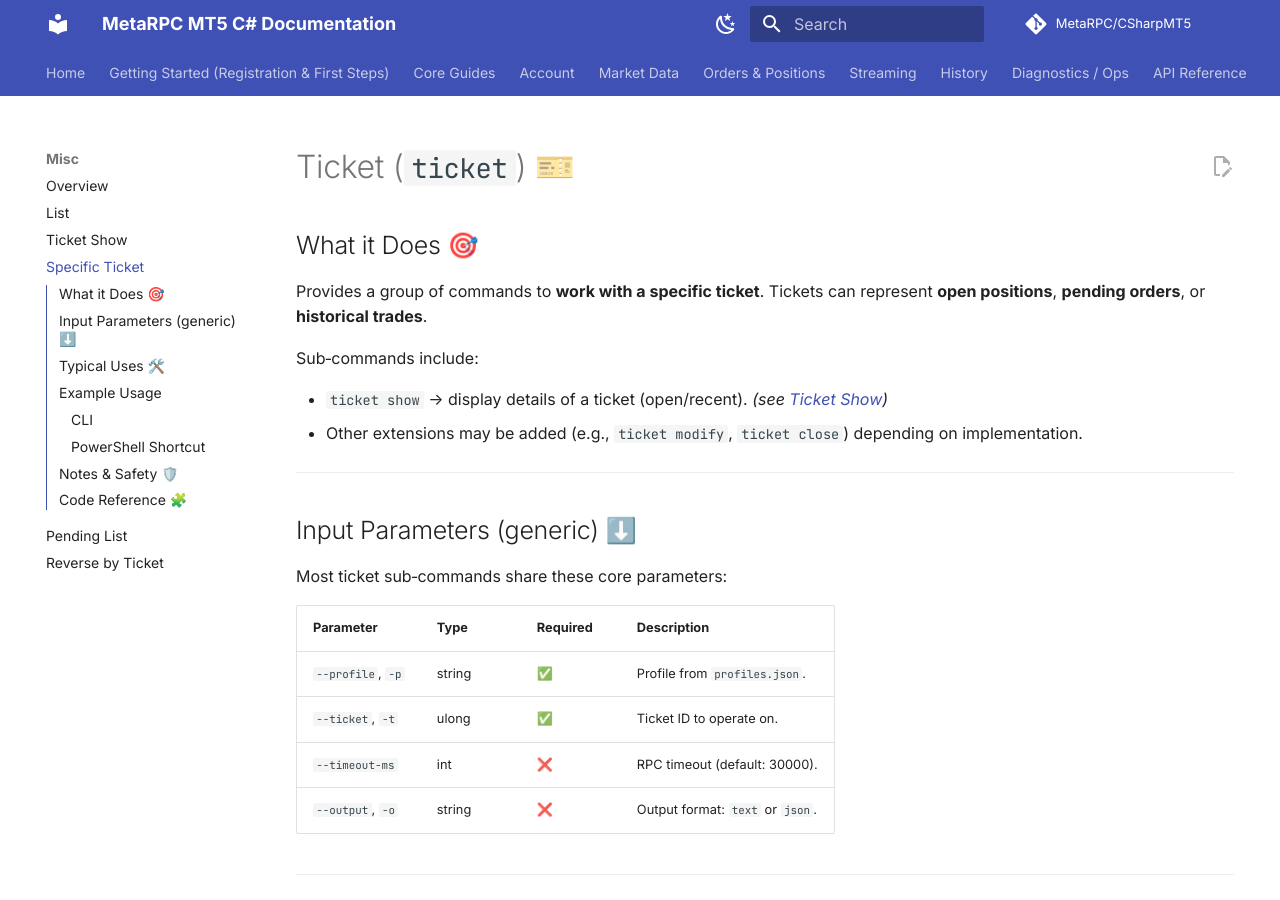
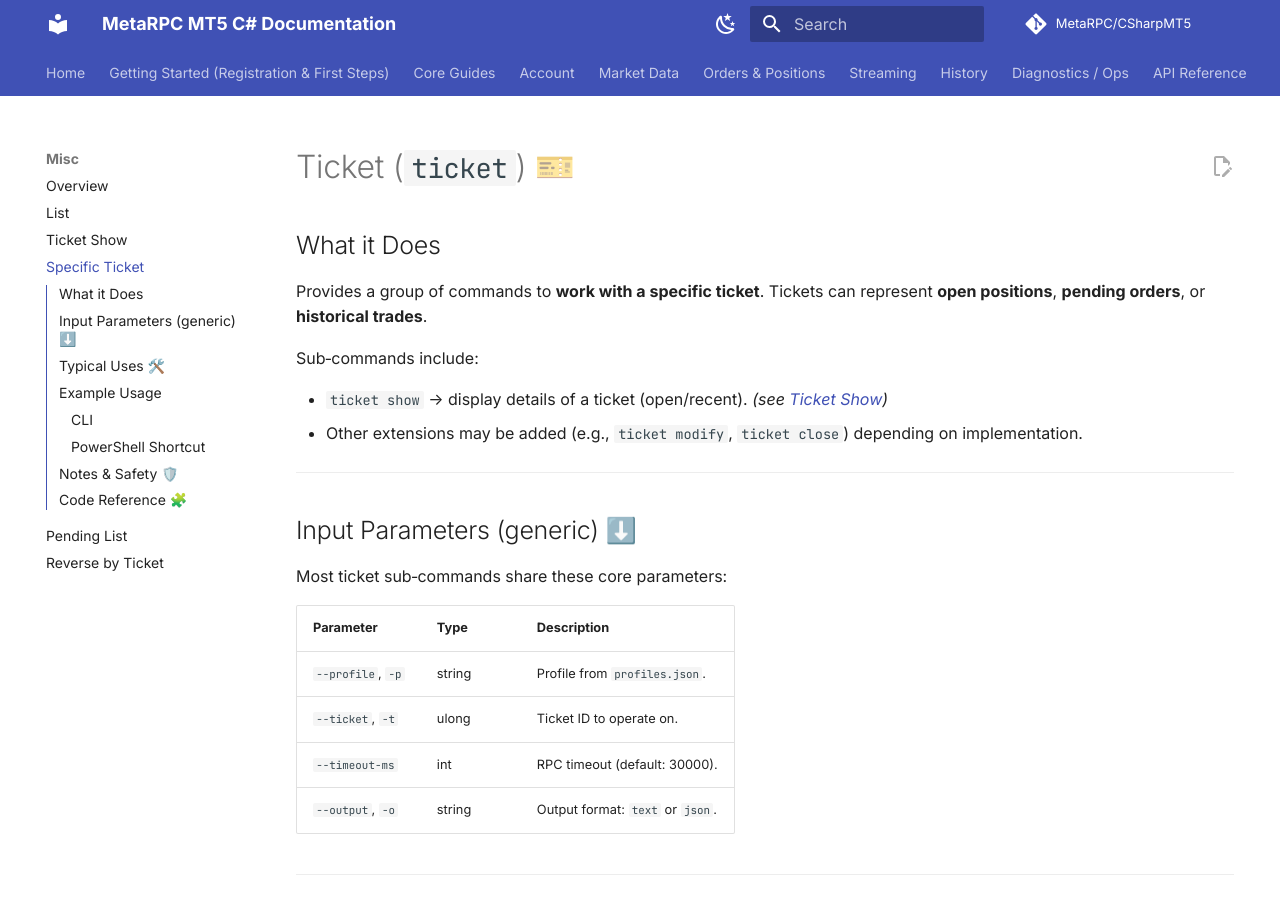
Before and after one commit to MetaRPC/CSharpMT5, an MkDocs documentation site: the page built from docs/Misc/Specific_Ticket.md, in a window 1280 px wide and 900 px high. Built offline with MkDocs 1.6.1 and Material for MkDocs 9.7.7, drawn with Linux system fonts in a browser that asks for light colours; comment, search, counter and statistics services are not loaded.

Commit message:
Update Specific_Ticket.md

```diff
--- a/docs/Misc/Specific_Ticket.md
+++ b/docs/Misc/Specific_Ticket.md
@@ -1,6 +1,6 @@
 # Ticket (`ticket`) 🎫
 
-## What it Does 🎯
+## What it Does
 
 Provides a group of commands to **work with a specific ticket**.
 Tickets can represent **open positions**, **pending orders**, or **historical trades**.
@@ -16,12 +16,12 @@ Sub‑commands include:
 
 Most ticket sub‑commands share these core parameters:
 
-| Parameter         | Type   | Required | Description                      |
-| ----------------- | ------ | -------- | -------------------------------- |
-| `--profile`, `-p` | string | ✅        | Profile from `profiles.json`.    |
-| `--ticket`, `-t`  | ulong  | ✅        | Ticket ID to operate on.         |
-| `--timeout-ms`    | int    | ❌        | RPC timeout (default: 30000).    |
-| `--output`, `-o`  | string | ❌        | Output format: `text` or `json`. |
+| Parameter         | Type   | Description                      |
+| ----------------- | ------ |  -------------------------------- |
+| `--profile`, `-p` | string |  Profile from `profiles.json`.    |
+| `--ticket`, `-t`  | ulong  |  Ticket ID to operate on.         |
+| `--timeout-ms`    | int    |  RPC timeout (default: 30000).    |
+| `--output`, `-o`  | string |  Output format: `text` or `json`. |
 
 ---
 
```
